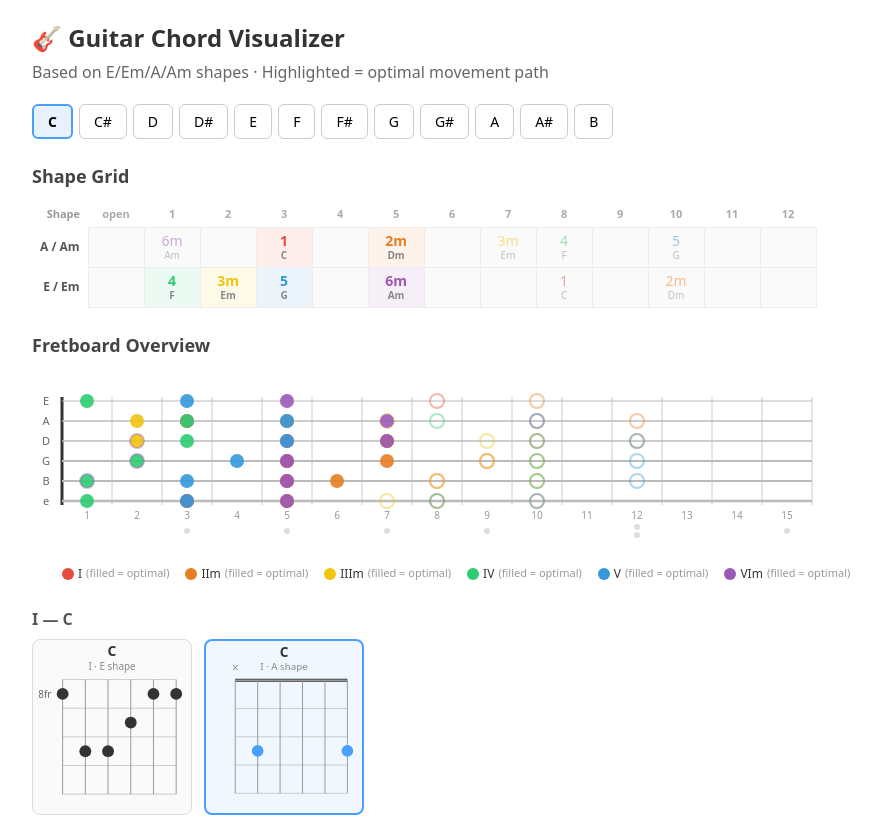
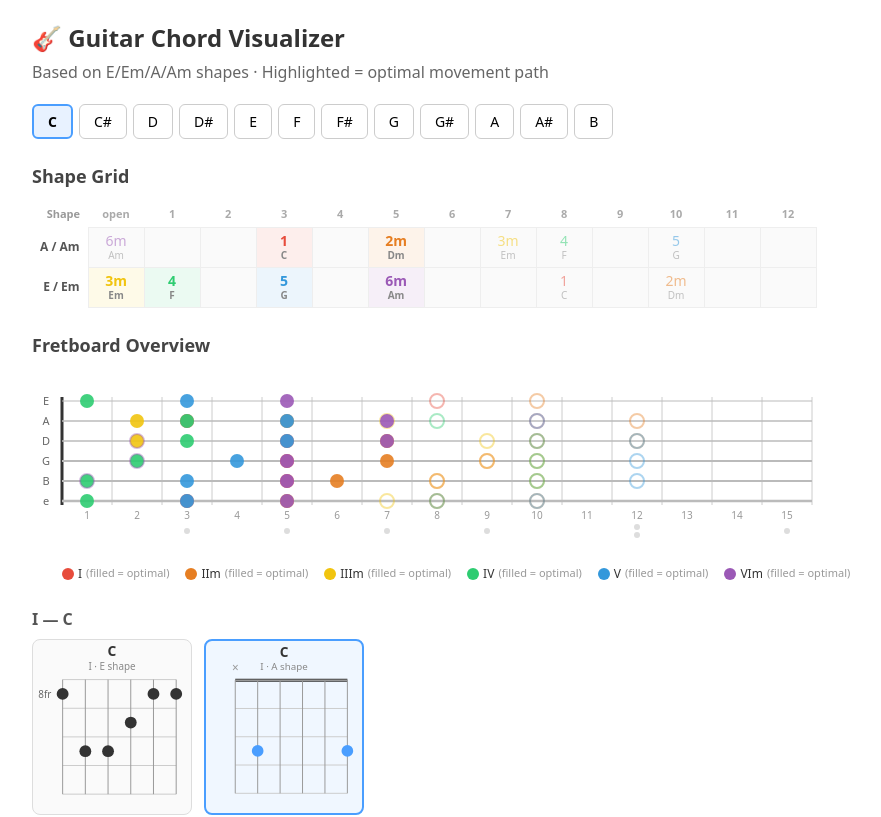
Before and after one commit to W-Mai/chordao, a React (Vite) app: page / in a window 1280 px wide. Shown: the top 817 px of the page, without its empty margins (178-1059 px from the left). Built offline with nearby package versions, Linux system fonts and the light colour scheme.

Commit message:
fix: use barrePosition instead of baseFret for shape grid column placement

```diff
--- a/src/ShapeGrid.tsx
+++ b/src/ShapeGrid.tsx
@@ -27,8 +27,8 @@ export function ShapeGrid({ voicings, optimal, totalFrets = 12 }: ShapeGridProps
 
   for (const v of voicings) {
     const rowIdx = rows[0].shapes.includes(v.shapeOrigin) ? 0 : 1;
-    // baseFret = barre position (0 = open/nut)
-    const fret = v.baseFret;
+    // baseFret → use barrePosition for column placement
+    const fret = v.barrePosition;
     if (fret >= 0 && fret <= totalFrets) {
       grid[rowIdx][fret] = {
         degree: v.degree,
--- a/src/chordData.ts
+++ b/src/chordData.ts
@@ -28,6 +28,7 @@ export interface ChordVoicing {
   name: string;          // e.g. "C", "Dm"
   frets: number[];       // absolute fret positions per string (-1 = muted)
   baseFret: number;      // lowest fret used (for display)
+  barrePosition: number; // barre/capo fret (the offset from open shape)
   shapeOrigin: string;   // which base shape it derives from ("E" or "A")
   degree: number;        // scale degree 1-6
 }
@@ -58,7 +59,7 @@ function deriveVoicing(
   const frets = baseFrets.map(f => (f === -1 ? -1 : f + offset));
   const playedFrets = frets.filter(f => f > 0);
   const baseFret = playedFrets.length > 0 ? Math.min(...playedFrets) : 0;
-  return { name: chordName, frets, baseFret, shapeOrigin, degree };
+  return { name: chordName, frets, baseFret, barrePosition: offset, shapeOrigin, degree };
 }
 
 // Major scale intervals in semitones: 1=0, 2=2, 3=4, 4=5, 5=7, 6=9
```
